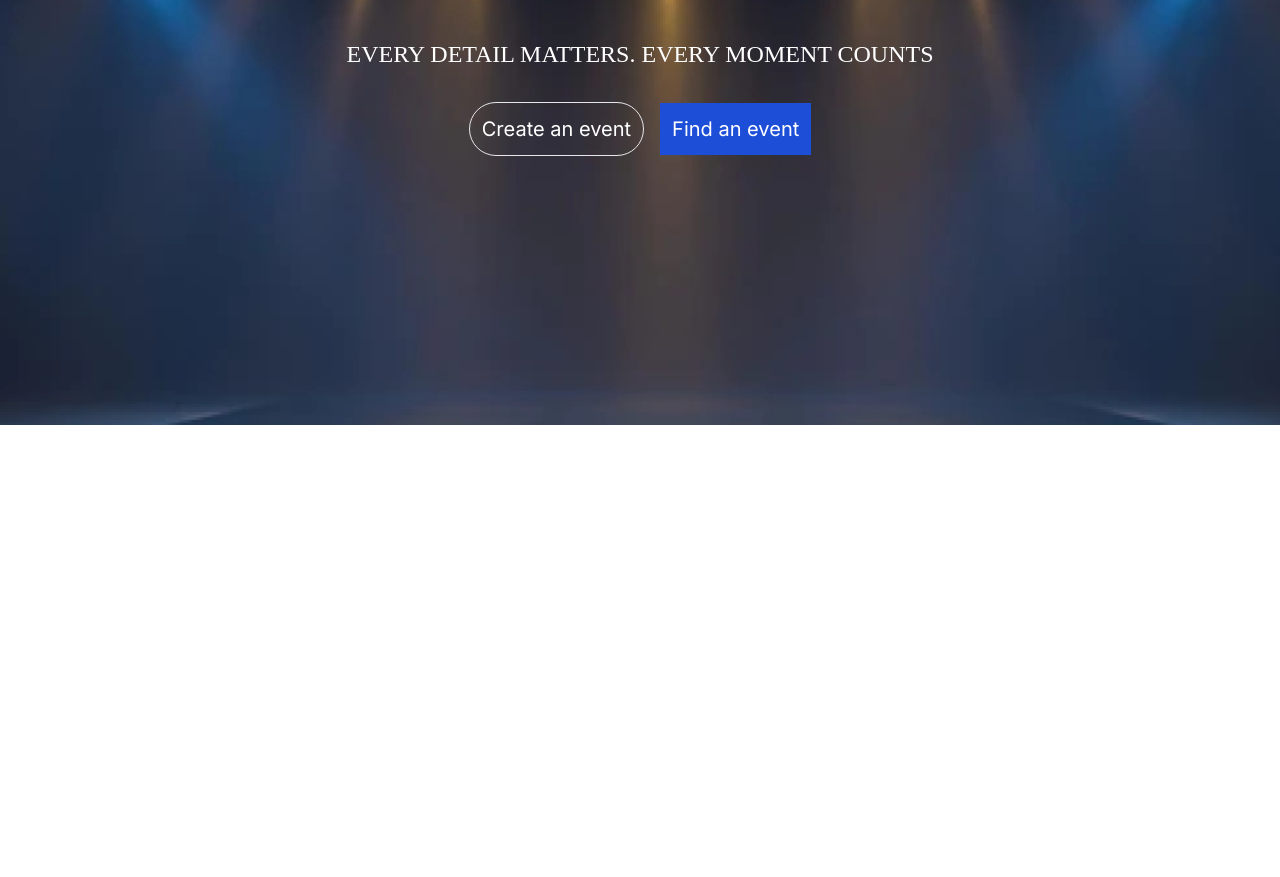
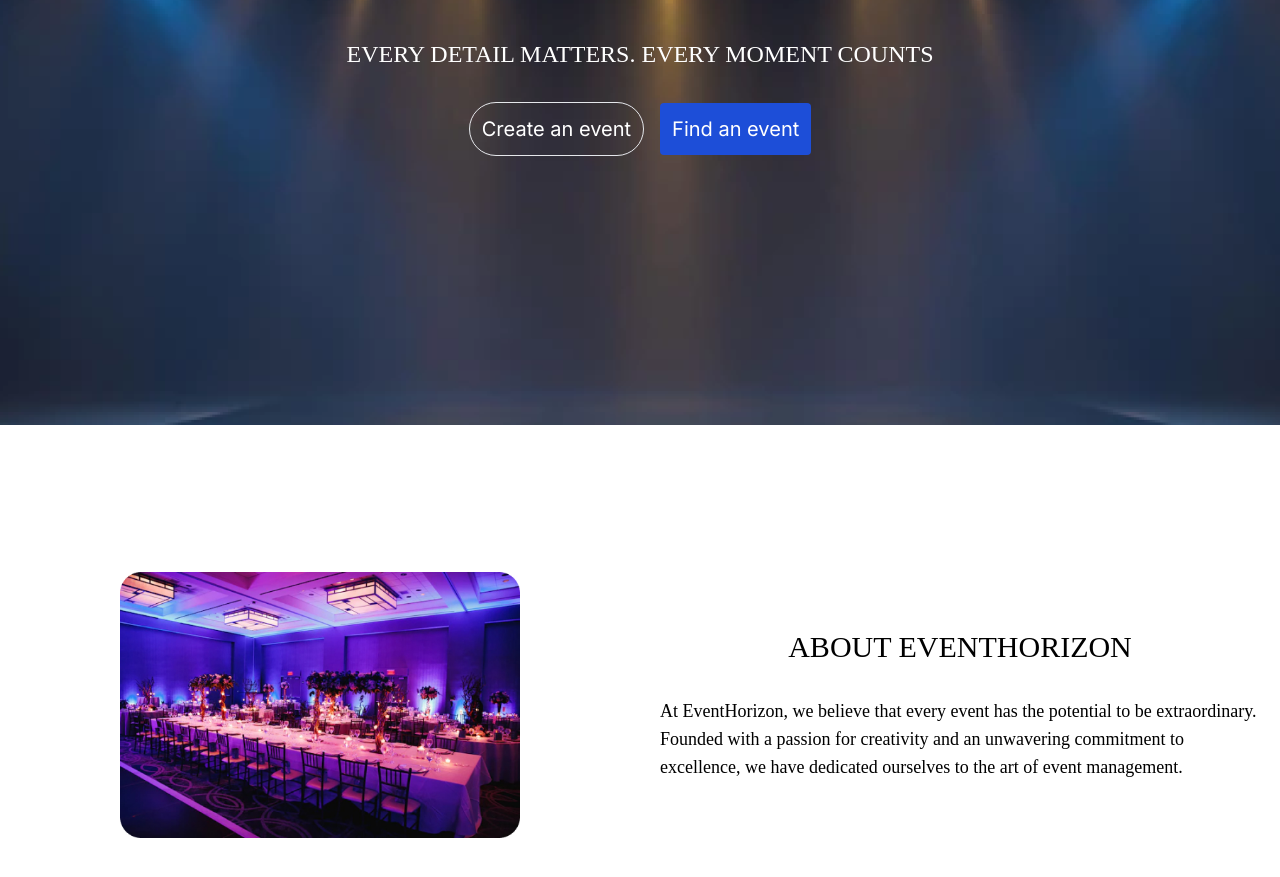
Before and after one commit to oslim4321/Event-Management-System, a Next.js app: page / in a window 1280 px wide. Shown: the part 375-1252 px from the top of the page. Before the commit the page ends 800 px from the top, so only its background shows below. Built offline with nearby package versions, Linux system fonts and the light colour scheme; no server answers.

Commit message:
section added

```diff
--- a/src/app/page.tsx
+++ b/src/app/page.tsx
@@ -1,11 +1,13 @@
 import Image from "next/image";
 import TestReduc from "./TestReduc";
 import Herosection from "@/components/Herosection";
+import AboutEv from "@/components/AboutEv";
 
 export default function Home() {
   return (
     <main className="">
       <Herosection />
+      <AboutEv/>
       {/* <TestReduc/> */}
     </main>
   );
--- /dev/null
+++ b/src/components/AboutEv.tsx
@@ -0,0 +1,24 @@
+import React from "react";
+import { ImgComp } from "./ImageComp";
+
+const AboutEv = () => {
+  return (
+    <div className="w-full md:h-[70vh] h-[100vh] bg-light flex justify-center items-center">
+    <div className="container flex flex-col md:flex-row">
+      <div className="w-full md:w-1/2  inline-flex justify-center items-center">
+        <ImgComp src="/image53.jpg" alt="event" ></ImgComp>
+      </div>
+      <div className="w-full md:w-1/2 flex flex-col justify-center items-center p-5 space-y-8">
+  <h1 className="text-left text-3xl font-canv">ABOUT EVENTHORIZON</h1>
+  <p className="text-left text-lg font-canv">At EventHorizon, we believe that every event has the potential to be extraordinary. Founded with a passion for creativity and an unwavering commitment to excellence, we have dedicated ourselves to the art of event management.</p>
+</div>
+
+    </div>
+  </div>
+
+
+
+  );
+};
+
+export default AboutEv;
--- a/src/components/Herosection.tsx
+++ b/src/components/Herosection.tsx
@@ -16,7 +16,7 @@ const Herosection = () => {
     }
   }
   return (
-    <div className="h-[100vh] bg-[url('/image.png')] flex flex-col justify-center items-center text-white">
+    <div className="h-[100vh] bg-[url('/image.png')] bg-blue-500 flex flex-col justify-center items-center text-white">
     <div className="py-16">
       <div className="container mx-auto sm:px-6 px-2">
         <div className="md:w-full md:text-center px-4 flex flex-col justify-center items-center space-y-8">
@@ -39,7 +39,7 @@ const Herosection = () => {
             </button>
 
             <Link href={"/events"}>
-              <button className="bg-blue-700 hover:bg-blue-500 text-white  p-3  text-xl">
+              <button className="bg-blue-700 hover:bg-blue-500 text-white rounded p-3  text-xl">
                 Find an event
               </button>
             </Link>
```
Also changed, not shown: public/image53.jpg (added).
